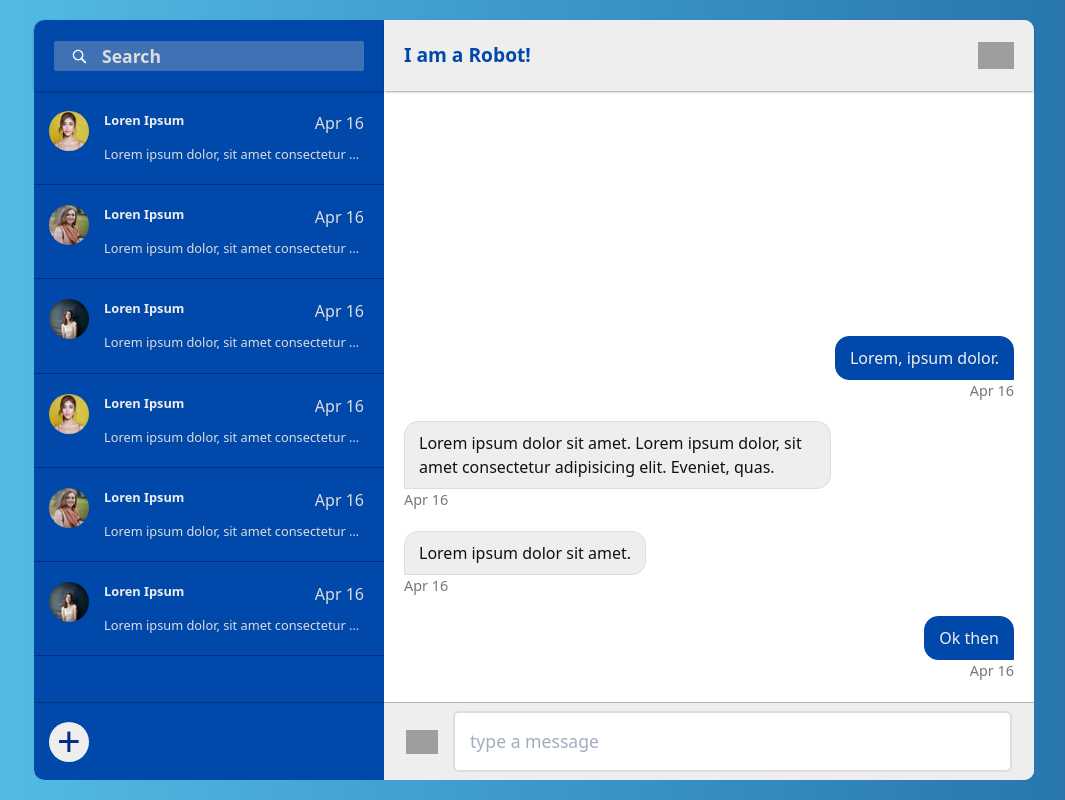
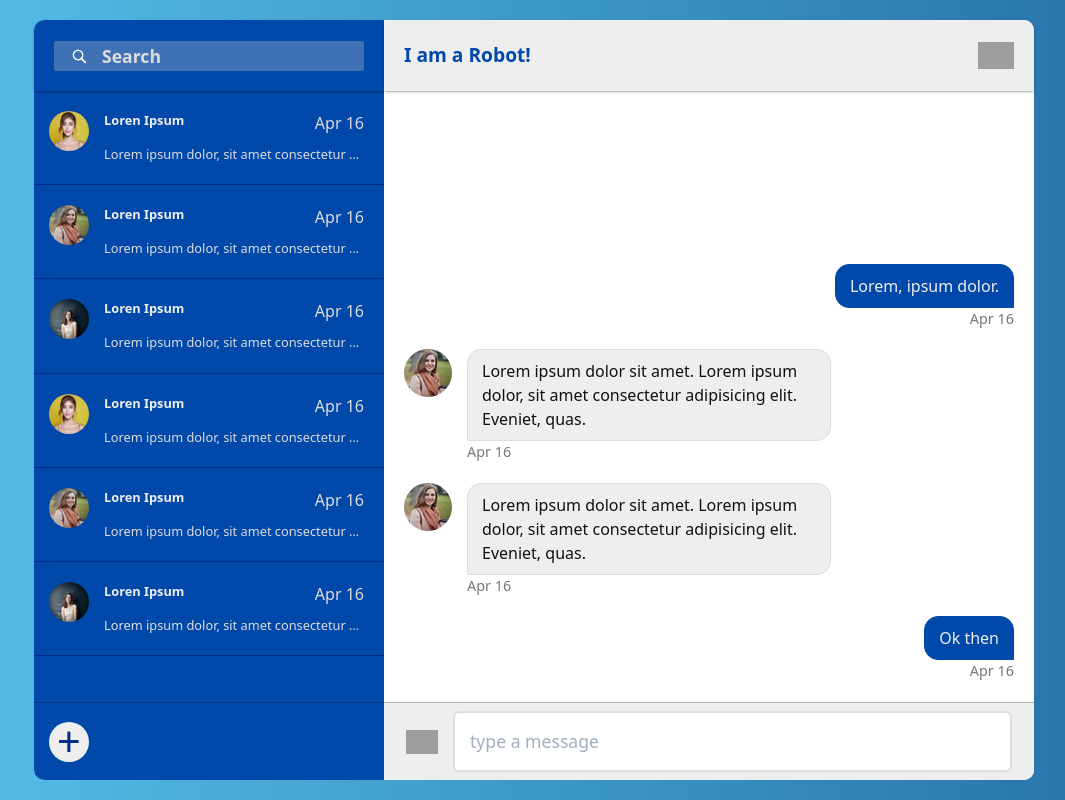
Before and after one commit to iromashko/angular-projects, an Angular app: page /chat in a window 1280 px wide. Shown: the whole page, without its empty margins (106-1171 px from the left). Built offline with nearby package versions, Linux system fonts and the light colour scheme; grey boxes are pictures that could not be loaded.

Commit message:
message list

```diff
--- a/src/app/pages/chat/chat.component.html
+++ b/src/app/pages/chat/chat.component.html
@@ -72,23 +72,37 @@
     </div>
     <div id="chat-message-list">
       <div class="message-row you-message">
+        <div class="message-content">
           <div class="message-text">Ok then</div>
           <div class="message-time">Apr 16</div>
         </div>
+      </div>
+
       <div class="message-row other-message">
-        <div class="message-text">Lorem ipsum dolor sit amet.</div>
-        <div class="message-time">Apr 16</div>
-      </div>
-      <div class="message-row other-message">
+        <div class="message-content">
+          <img src="../../../assets/images/profiles/sarah.jpeg" alt="sarah" />
           <div class="message-text">
             Lorem ipsum dolor sit amet. Lorem ipsum dolor, sit amet consectetur
             adipisicing elit. Eveniet, quas.
           </div>
           <div class="message-time">Apr 16</div>
         </div>
+      </div>
+      <div class="message-row other-message">
+        <div class="message-content">
+          <img src="../../../assets/images/profiles/sarah.jpeg" alt="sarah" />
+          <div class="message-text">
+            Lorem ipsum dolor sit amet. Lorem ipsum dolor, sit amet consectetur
+            adipisicing elit. Eveniet, quas.
+          </div>
+          <div class="message-time">Apr 16</div>
+        </div>
+      </div>
       <div class="message-row you-message">
+        <div class="message-content">
           <div class="message-text">Lorem, ipsum dolor.</div>
           <div class="message-time">Apr 16</div>
+        </div>
       </div>
     </div>
     <div id="chat-form">
--- a/src/app/pages/chat/chat.component.scss
+++ b/src/app/pages/chat/chat.component.scss
@@ -179,6 +179,15 @@
   margin-bottom: 20px;
   display: grid;
   grid-template-columns: 70%;
+
+  img {
+    border-radius: 100%;
+    grid-row: span 2;
+  }
+}
+
+.message-content {
+  display: grid;
 }
 
 .message-time {
@@ -195,16 +204,24 @@
   justify-items: start;
 }
 
+.other-message .message-content {
+  grid-template-columns: 48px 1fr;
+  column-gap: 15px;
+}
+
 .you-message {
   justify-content: end;
+
+  .message-content {
     justify-items: end;
   }
 
-.you-message .message-text {
+  .message-text {
     background: #0048aa;
     color: #eee;
     border: 1px solid #0048aa;
     border-radius: 14px 14px 0 14px;
+  }
 }
 
 .other-message .message-text {
```
Lines whose indentation alone changed are shown as unchanged.
